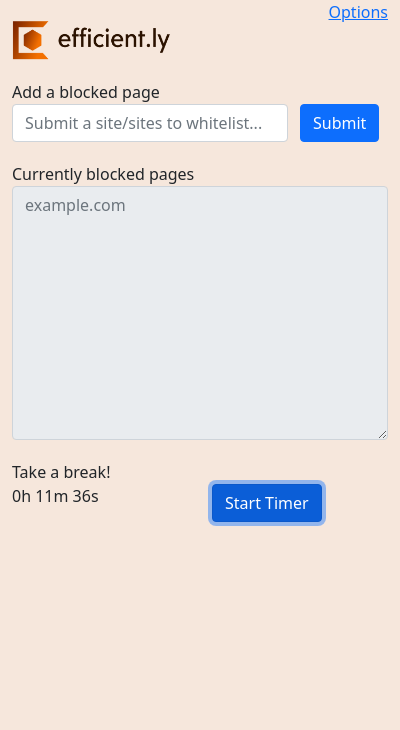
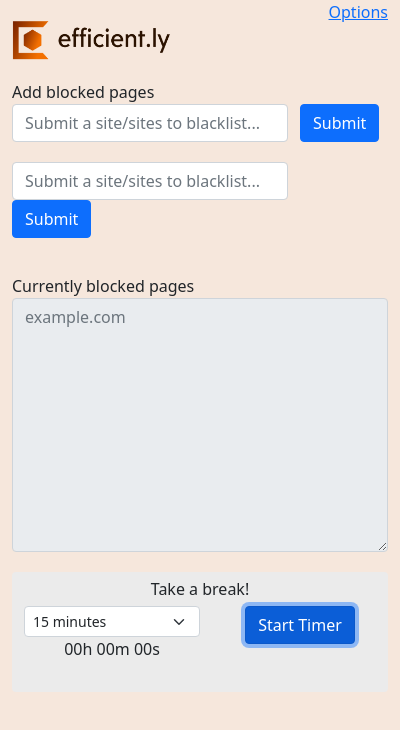
Before and after one commit to lukedawe/Efficient.ly, a browser extension: page popup.html in a window 400 px wide. Both pictures are taken after a click on the button "Start Timer". Drawn offline with nearby package versions, Linux system fonts and the light colour scheme.

Commit message:
Trying to make submit work

```diff
--- a/popup.html
+++ b/popup.html
@@ -20,18 +20,28 @@
 
       <div class="row">
         <div class="col">
-          <p style="margin-bottom: 0px;">Add a blocked page</p>
+          <p style="margin-bottom: 0px;">Add blocked pages</p>
         </div>
       </div>
 
       <div class="row" style="margin-bottom: 20px;">
         <div class="col-9">
-          <textarea class="form-control" placeholder="Submit a site/sites to whitelist..." id="submittedText" rows="1" style="resize: none;"></textarea>
+          <textarea class="form-control" placeholder="Submit a site/sites to blacklist..." id="submittedText" rows="1" style="resize: none;"></textarea>
         </div>
         <div class="col" style="padding: 0px;">
-          <button type="button" class="btn btn-primary">Submit</button>
+          <button id="submitText" type="submit" class="btn btn-primary">Submit</button>
         </div>
       </div>
+
+      <form class="row" style="margin-bottom: 20px;">
+        <div class="col-9">
+          <textarea class="form-control" placeholder="Submit a site/sites to blacklist..." id="submittedText" rows="1" style="resize: none;"></textarea>
+        </div>
+        <div class="col">
+          <button type="submit" class="btn btn-primary mb-3">Submit</button>
+        </div>
+      </form>
+
 
       <div class="row">
         <div class="col">
@@ -44,21 +54,30 @@
           <textarea class="form-control" placeholder="example.com" id="textarea" rows="10" readonly></textarea>
         </div>
       </div>
-
+<div class="container" style="text-align:center;background-color: rgb(235, 235, 235);border-radius: 4px;padding-bottom: 5px;padding-top: 5px;">
       <div class="row">
         <div class="col">
-          <p style="margin-bottom: 0px;">Take a break!</p>
+          <p style="margin-bottom: 5px;" >Take a break!</p>
         </div>
       </div>
 
-      <div class="row" style="margin-bottom: 20px;">
+      <div class="row" style="margin-bottom: 10px;">
         <div class="col">
+          <select id="timeSelect" class="form-select form-select-sm" aria-label=".form-select-sm example">
+            <option selected value="15">15 minutes</option>
+            <option value="20">20 minutes</option>
+            <option value="30">30 minutes</option>
+            <option value="60">60 minutes</option>
+            <option value="90">90 minutes</option>
+            <option value="120">120 minutes</option>
+          </select>
           <p id="demo">00h 00m 00s</p>
         </div>
         <div class="col" style="padding: 0px;">
           <button type="button" class="btn btn-primary" id="countdownTimeStart">Start Timer</button>
         </div>
       </div>
+    </div>
     </div>
 
 
--- a/popup.js
+++ b/popup.js
@@ -1,10 +1,19 @@
 
-  const textarea = document.getElementById("textarea");
+const textarea = document.getElementById("textarea");
 
 let countdownTimeStart = document.getElementById("countdownTimeStart");
 countdownTimeStart.addEventListener("click", async () => {
 
-var countDownDate = new Date("Jul 26, 2021 17:07:00").getTime();
+
+const textareasubmitted = document.getElementById("submittedText");
+const submitText = document.getElementById("submitText");
+const checkbox = document.getElementById("checkbox");
+
+submitText.addEventListener("click", () => {
+  textareasubmitted.value = "";
+  const blocked = textarea.value.split("\n").map(s => s.trim()).filter(Boolean);
+  chrome.storage.local.set({ blocked });
+});
 
 // Update the count down every 1 second
 var x = setInterval(function() {
```
